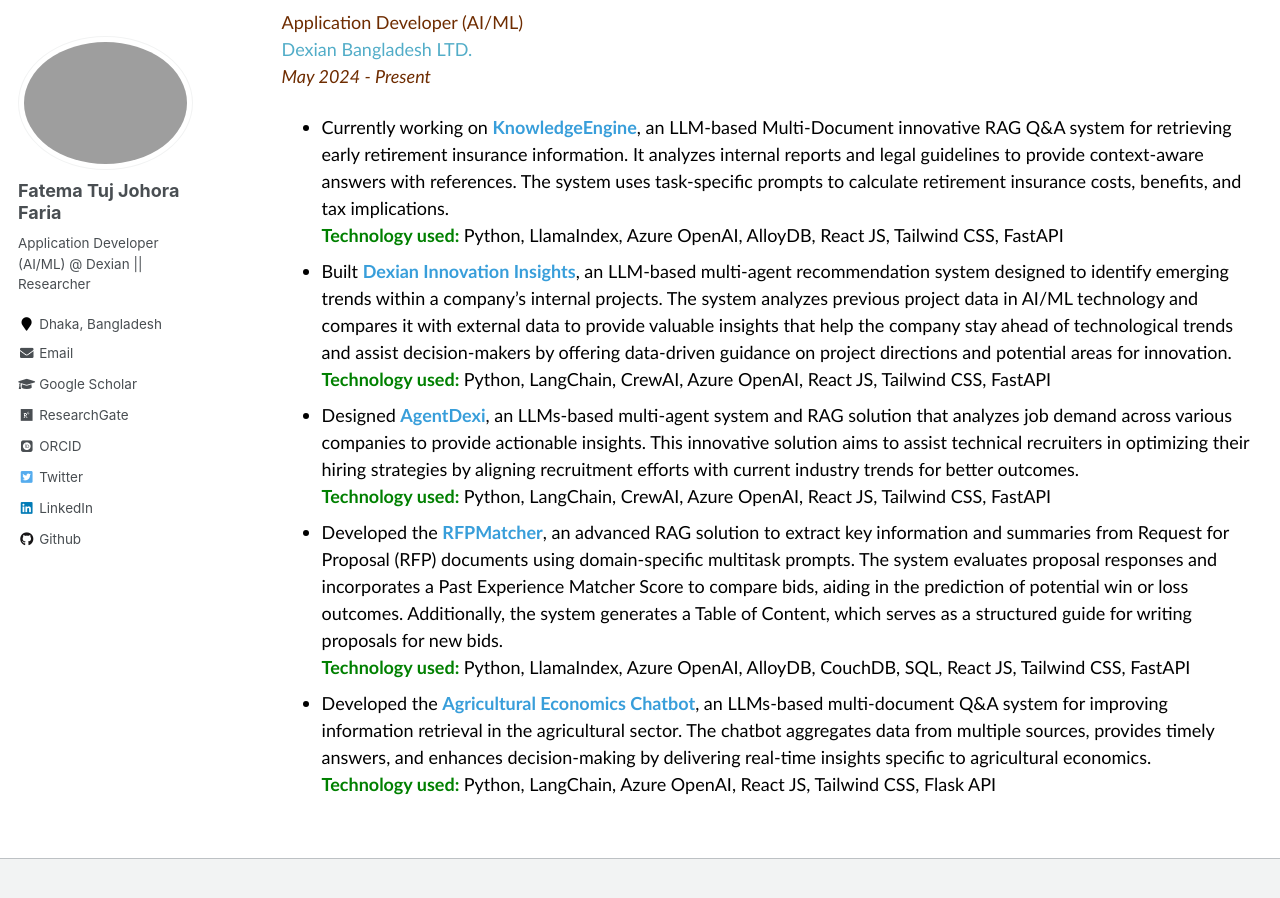
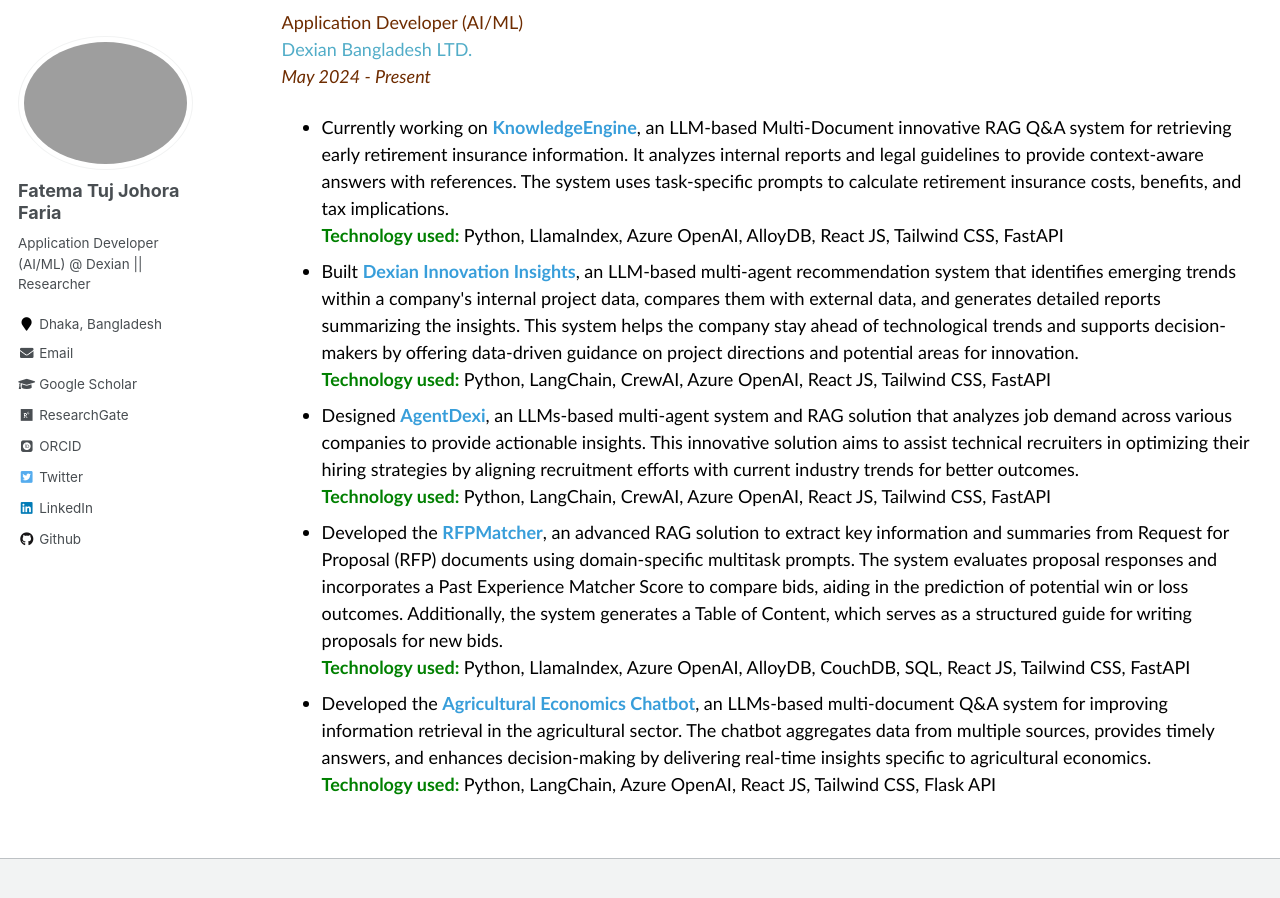
Before and after one commit to fatemafaria142/fatemafaria142.github.io, a Jekyll site: the page built from _pages/work.md, in a window 1280 px wide and 900 px high, scrolled down 672 px. Built offline with Jekyll 4.4.1, drawn with Linux system fonts in a browser that asks for light colours; some web fonts are replaced.

Commit message:
Changed to Work

```diff
--- a/_pages/work.md
+++ b/_pages/work.md
@@ -32,7 +32,7 @@
 <br>
 <b><span style="color:green; display:inline;"> Technology used: </span> </b> Python, LlamaIndex, Azure OpenAI, AlloyDB, React JS, Tailwind CSS, FastAPI</li>
 
-<li>Built <b style="color:#389EDA">Dexian Innovation Insights</b>, an LLM-based multi-agent recommendation system designed to identify emerging trends within a company’s internal projects. The system analyzes previous project data in AI/ML technology and compares it with external data to provide valuable insights that help the company stay ahead of technological trends and assist decision-makers by offering data-driven guidance on project directions and potential areas for innovation.
+<li>Built <b style="color:#389EDA">Dexian Innovation Insights</b>, an LLM-based multi-agent recommendation system that identifies emerging trends within a company's internal project data, compares them with external data, and generates detailed reports summarizing the insights. This system helps the company stay ahead of technological trends and supports decision-makers by offering data-driven guidance on project directions and potential areas for innovation.
 <br>
 <b><span style="color:green; display:inline;"> Technology used: </span></b> Python, LangChain, CrewAI, Azure OpenAI, React JS, Tailwind CSS, FastAPI</li>
 
```
